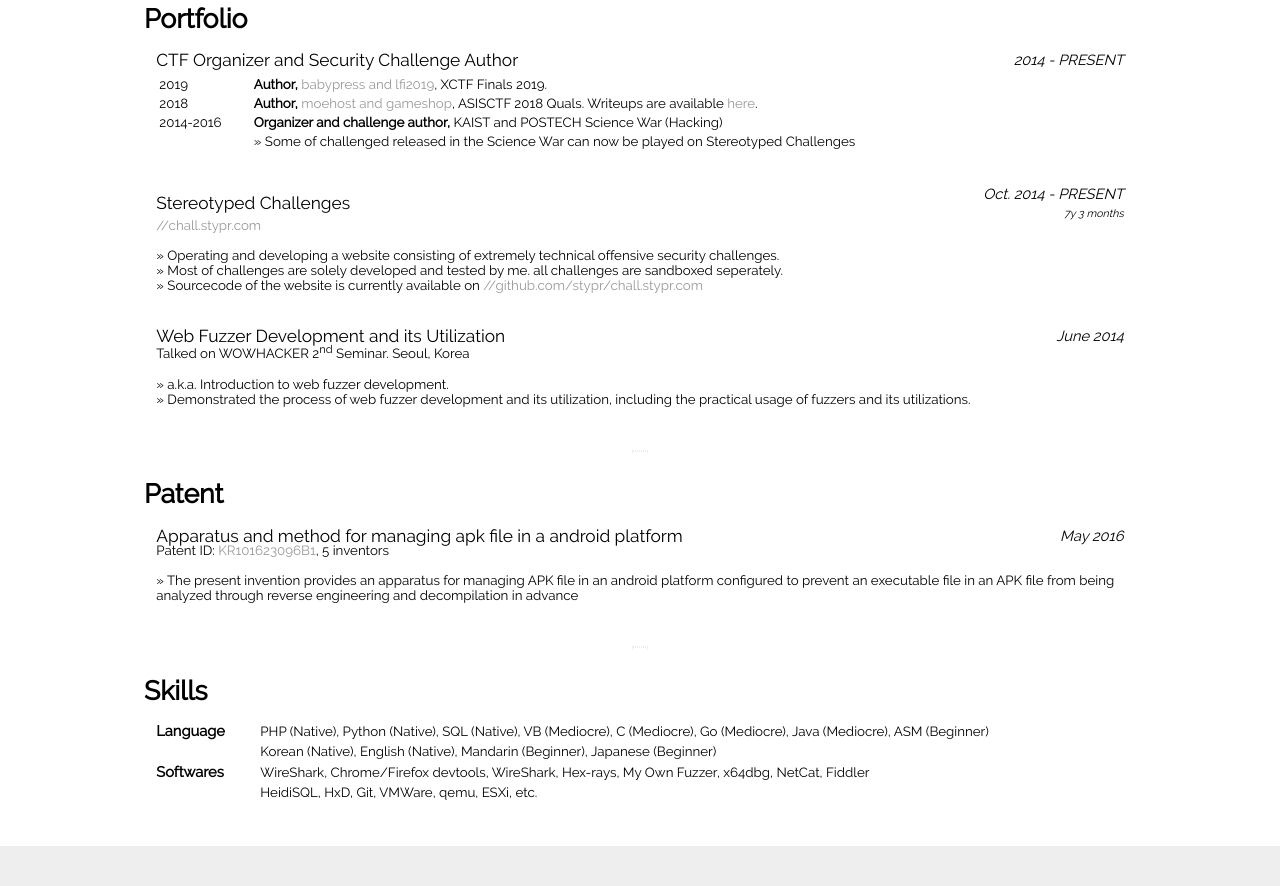
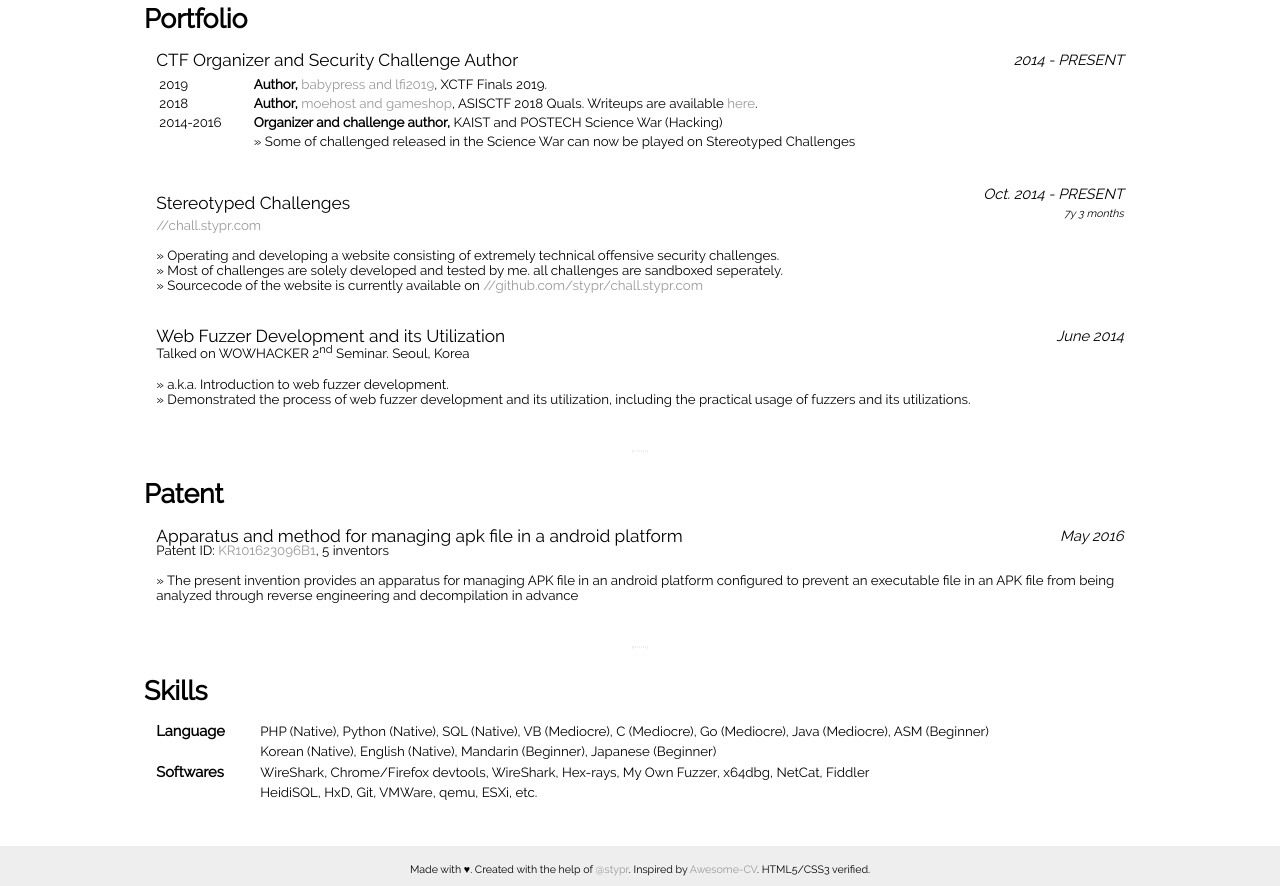
Before and after one commit to bisicetea/resume_template, a plain HTML site: page resume/index.html in a window 1280 px wide. Shown: the part 2048-2934 px from the top of the page. Before the commit the page ends 2894 px from the top, so only its background shows below. Drawn offline with Linux system fonts and the light colour scheme.

Commit message:
Add footer

```diff
--- a/resume/index.html
+++ b/resume/index.html
@@ -379,6 +379,9 @@
             </div>
         </div>
     </div>
+    <footer>
+        Made with &hearts;. Created with the help of <a href="//harold.kim/">@stypr</a>. Inspired by <a href="//github.com/posquit0/Awesome-CV">Awesome-CV</a>. HTML5/CSS3 verified.
+    </footer>
     <script>
         var init_date = new Date(2016, 10, 14);
         var exit_date = new Date(2018,  7, 13);
```
